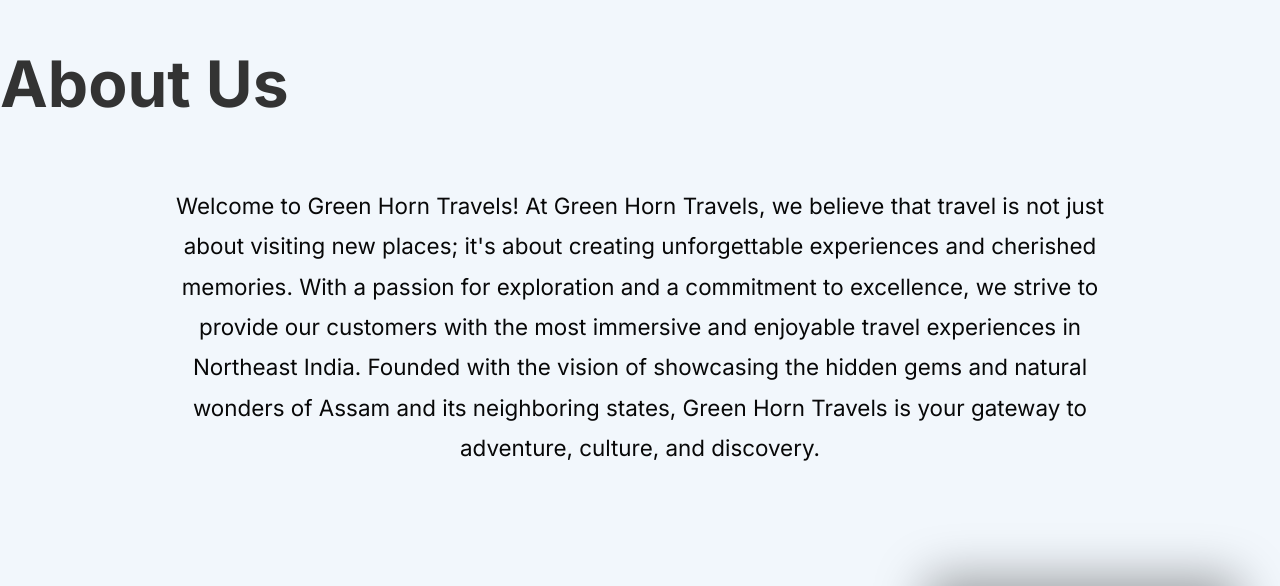
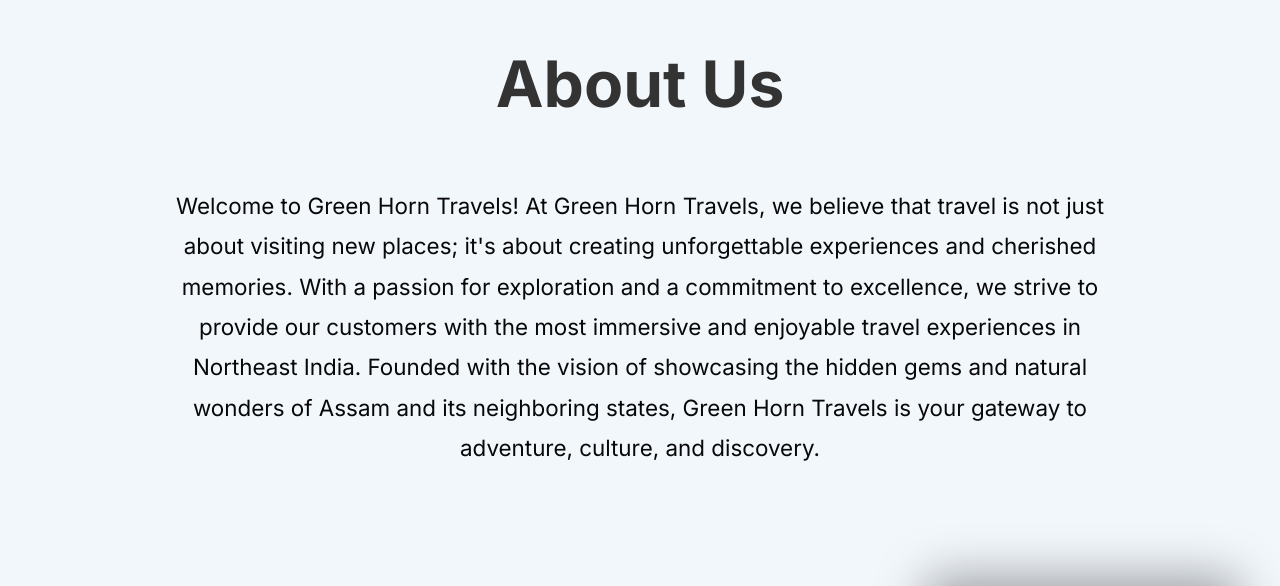
Before and after one commit to Abhishek10351/green-horn-travels, a Next.js app: page /about in a window 1280 px wide. Shown: the part 147-733 px from the top of the page. Built offline with nearby package versions, Linux system fonts and the light colour scheme; grey boxes are pictures that could not be loaded.

Commit message:
move welcome component css code

```diff
--- a/components/about/About/About.css
+++ b/components/about/About/About.css
@@ -1,32 +1,18 @@
 /* Style for the main container */
 
 .container {
-    /* background-image: url('./src/assets/illustrations/leaves.jpg');
-    background-repeat: no-repeat;
-    background-size: cover;
-    background-position:justify; */
     background-color: rgb(242, 247, 252);
-
     display: block;
     flex-direction: column;
     overflow-x: hidden;
     width: 100%;
     height: auto;
     margin: 0 auto;
-    /* margin-top: 40px; */
-    /* padding: 20px; */
-}
-
-/* Style for the heading */
-.about-h1 {
-    font-size: 4rem;
-    font-weight: 700;
-    color: #333;
-    margin-top: 12rem;
+    padding: 0px;
 }
 
 /* Style for the paragraph */
-.about-p,
+
 .text-two,
 .text-three {
     font-family: "Inter", sans-serif;
@@ -56,16 +42,6 @@ span {
     font-weight: bold;
 }
 
-/* Additional CSS for your about page */
-.container {
-    padding: 0px;
-}
-
-.about-h1,
-.about-p {
-    margin-bottom: 20px;
-}
-
 #text-two {
     display: flex;
     align-items: center;
--- a/components/about/welcome/Welcome.jsx
+++ b/components/about/welcome/Welcome.jsx
@@ -2,7 +2,7 @@ import "./welcome.css";
 
 export default function Welcome() {
     return (
-        <section>
+        <section className="welcome">
             <h1 className="about-h1">About Us</h1>
             <p className="about-p">
                 Welcome to Green Horn Travels! At Green Horn Travels, we believe
--- a/components/about/welcome/welcome.css
+++ b/components/about/welcome/welcome.css
@@ -1,17 +1,19 @@
-/* Style for the heading */
-.about-h1 {
+
+.welcome h1 {
     font-size: 4rem;
     font-weight: 700;
     color: #333;
     margin-top: 12rem;
+    margin-bottom: 20px;
+    text-align: center;
 }
 
-/* Style for the paragraph */
-.about-p{
+.welcome p {
     font-family: "Inter", sans-serif;
     text-align: center;
     font-size: 1.4rem;
     color: #080808;
     line-height: 1.8;
     margin: 4rem 10rem;
+    margin-bottom: 20px;
 }
```
